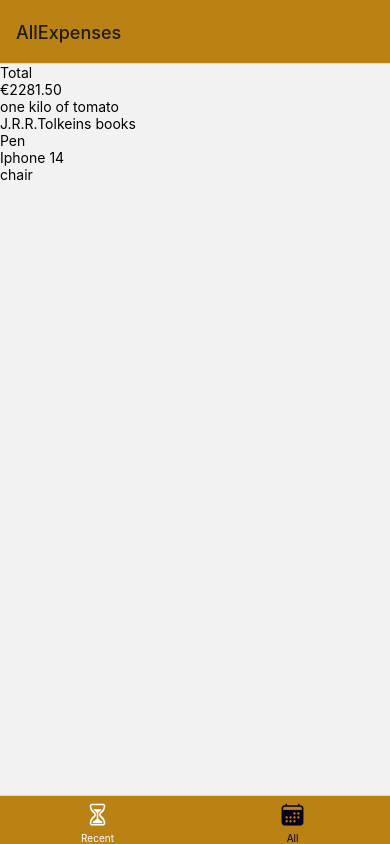
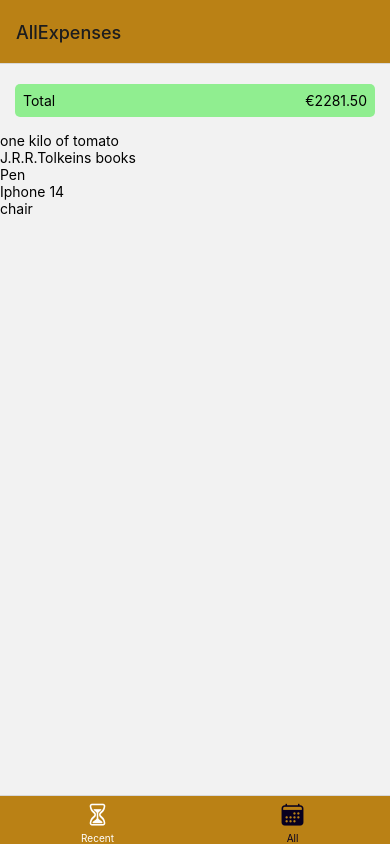
Before and after one commit to HusseinIbrahim2/Expense-Tracker, a React Native app: screen /AllExpenses in a window 390 px wide. Built offline with nearby package versions, Linux system fonts and the light colour scheme.

Commit message:
Styling ExpensesTotal output

```diff
--- a/components/ExpensesOutput/ExpensesTotal.js
+++ b/components/ExpensesOutput/ExpensesTotal.js
@@ -1,4 +1,4 @@
-import { View, Text } from "react-native";
+import { View, Text, StyleSheet } from "react-native";
 
 function ExpensesTotal({ period, expenses }) {
     const expensesSum = expenses.reduce((sum, expense) => {
@@ -6,11 +6,25 @@ function ExpensesTotal({ period, expenses }) {
     }, 0);
 
     return (
-        <View>
-            <Text>{period}</Text>
-            <Text>€{expensesSum.toFixed(2)}</Text>
+        <View style={styles.outerontainer}>
+            <View style={styles.innerContainer}>
+                <Text>{period}</Text>
+                <Text>€{expensesSum.toFixed(2)}</Text>
+            </View>
         </View>
     )
 }
-
+const styles = StyleSheet.create({
+    outerontainer: {
+        marginTop: 20,
+        margin: 15,
+        borderRadius: 5,
+        backgroundColor: 'lightgreen'
+    },
+    innerContainer: {
+        justifyContent: 'space-between',
+        flexDirection: 'row',
+        padding: 8,
+    }
+})
 export default ExpensesTotal;
```
